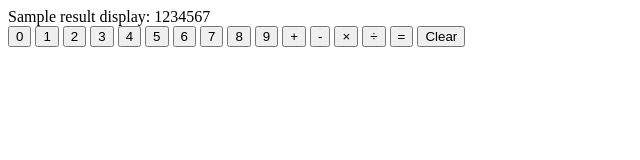
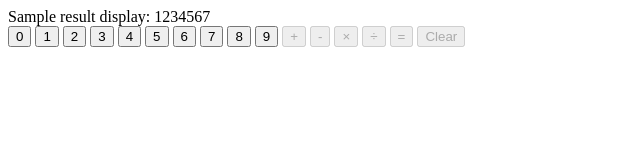
Before and after one commit to raphmercado/odin-calculator, a plain HTML site: page index.html in a window 1280 px wide. Shown: the whole page, without its empty margins (0-640 px from the left). Drawn offline with Linux system fonts and the light colour scheme.

Commit message:
Add disabled attrib to operators, equals, clear

```diff
--- a/index.html
+++ b/index.html
@@ -22,12 +22,12 @@
         <button class="num" value="7">7</button>
         <button class="num" value="8">8</button>
         <button class="num" value="9">9</button>
-        <button class="operator" value="+">+</button>
-        <button class="operator" value="-">-</button>
-        <button class="operator" value="×">×</button>
-        <button class="operator" value="÷">÷</button>
-        <button class="equals" value="=">=</button>
-        <button class="clear">Clear</button>
+        <button class="operator" value="+" disabled>+</button>
+        <button class="operator" value="-" disabled>-</button>
+        <button class="operator" value="×" disabled>×</button>
+        <button class="operator" value="÷" disabled>÷</button>
+        <button class="equals" value="=" disabled>=</button>
+        <button class="clear" disabled>Clear</button>
       </div>
     </div>
     <script src="./index.js"></script>
```
